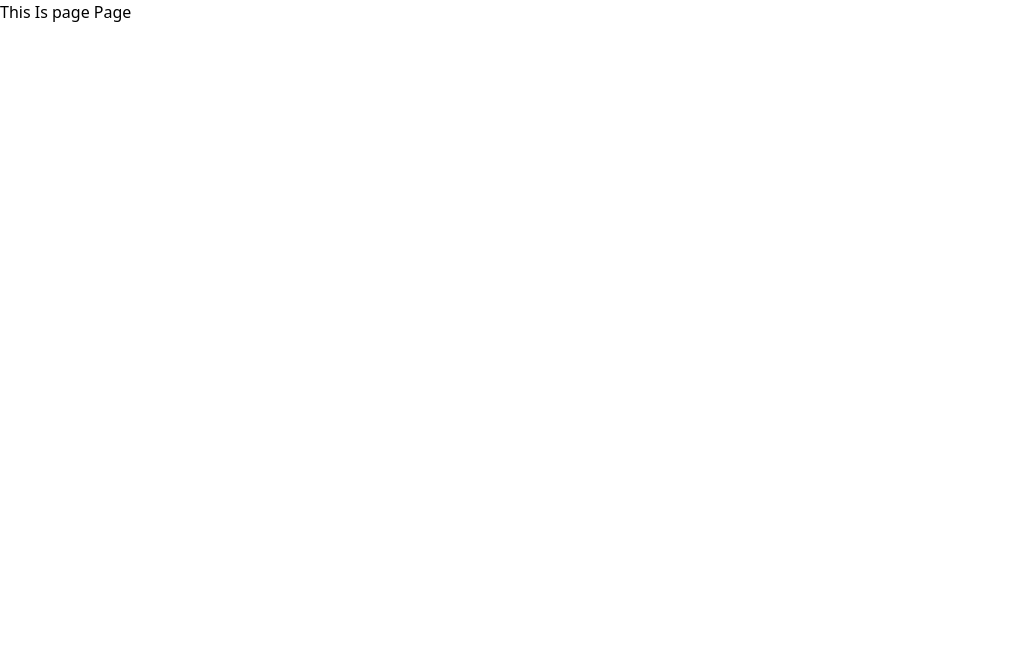
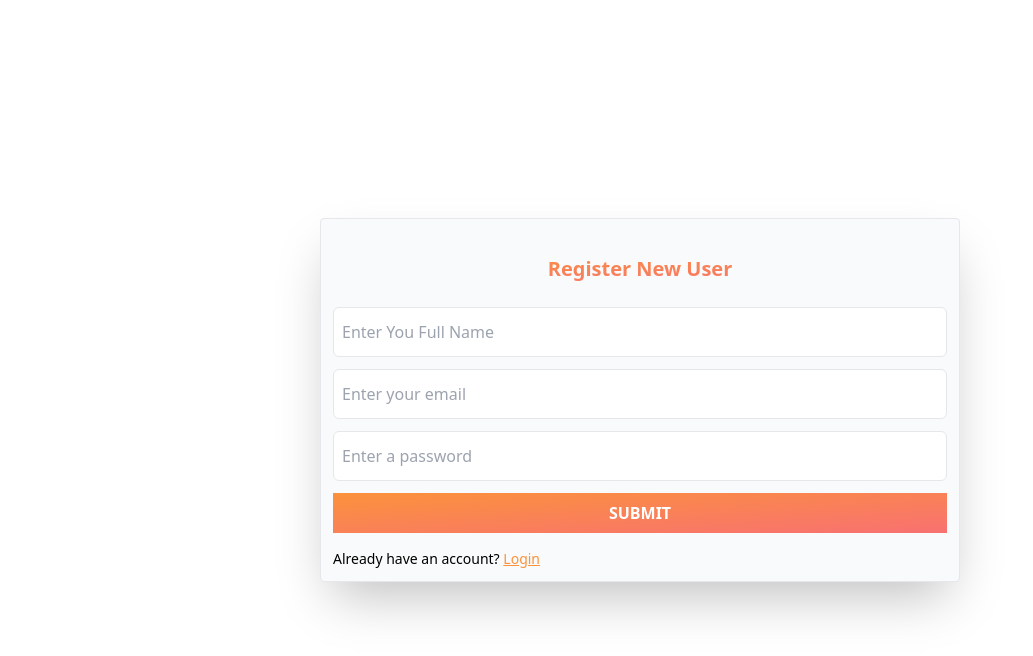
Before and after one commit to naffiziqbal/A_2_Client, a Next.js app: page /registration in a window 1280 px wide. Shown: the top 656 px of the page, without its empty margins (0-1033 px from the left). Built offline with nearby package versions, Linux system fonts and the light colour scheme.

Commit message:
User Registraion and login Page

```diff
--- a/src/app/login/page.tsx
+++ b/src/app/login/page.tsx
@@ -1,7 +1,75 @@
-import React from "react";
+"use client";
+import Loading from "@/components/ui/Loading";
+import { IRegistrationInputs } from "@/types/types";
+import Link from "next/link";
+import React, { useState } from "react";
+import { SubmitHandler, useForm } from "react-hook-form";
 
-const page = () => {
-  return <div></div>;
+const Registration = () => {
+  const [loading, setLoading] = useState(false);
+  const {
+    register,
+    handleSubmit,
+    formState: { errors },
+  } = useForm<IRegistrationInputs>();
+
+  const handleForm: SubmitHandler<IRegistrationInputs> = (data) => {
+    setLoading(true);
+    console.log(data);
+
+    setTimeout(() => {
+      setLoading(false);
+    }, 3000);
+  };
+  return (
+    <div className="absolute top-1/2 left-1/2 -translate-x-1/2 -translate-y-1/2 shadow-2xl w-full md:w-1/2 border h-fit p-3 bg-gray-50 rounded">
+      <h1 className="text-center my-6 text-xl font-bold bg-gradient-to-br from-orange-400  to-red-400 bg-clip-text text-transparent">
+        Welcome Back
+      </h1>
+      <form onSubmit={handleSubmit(handleForm)}>
+        <div className="my-3">
+          <label htmlFor="email" className="leading-8">
+            <input
+              type="email"
+              {...register("email", { required: true })}
+              placeholder="Enter your email"
+              className="border w-full p-2 rounded-md outline-dashed focus:outline-orange-400 outline-none"
+            />
+          </label>
+        </div>
+        <div className="my-3">
+          <label htmlFor="password" className="leading-8">
+            <input
+              type="password"
+              {...register("password", { required: true })}
+              placeholder="Enter a password"
+              className="border w-full p-2 rounded-md outline-dashed focus:outline-orange-400 outline-none"
+            />
+          </label>
+        </div>
+        {loading ? (
+          // <input
+          //   type="submit"
+          //   className="text-center w-full py-2 bg-gradient-to-br from-orange-400 to-red-400 text-white uppercase font-bold cursor-pointer"
+          // />
+          <div className="text-center w-full py-2 bg-gradient-to-br from-orange-400 to-red-400 text-white uppercase font-bold flex justify-center items-center cursor-wait">
+            <Loading />
+          </div>
+        ) : (
+          <input
+            type="submit"
+            className="text-center w-full py-2 bg-gradient-to-br from-orange-400 to-red-400 text-white uppercase font-bold cursor-pointer"
+          />
+        )}
+        <p className="text-sm mt-4">
+          Don&apos; have an account?{" "}
+          <Link className="text-orange-400 underline" href={"/registration"}>
+            Create Account
+          </Link>
+        </p>
+      </form>
+    </div>
+  );
 };
 
-export default page;
+export default Registration;
--- a/src/app/registration/page.tsx
+++ b/src/app/registration/page.tsx
@@ -1,7 +1,85 @@
-import React from "react";
+"use client";
+import Loading from "@/components/ui/Loading";
+import { IRegistrationInputs } from "@/types/types";
+import Link from "next/link";
+import React, { useState } from "react";
+import { SubmitHandler, useForm } from "react-hook-form";
 
-const page = () => {
-  return <div>This Is page Page</div>;
+const Registration = () => {
+  const [loading, setLoading] = useState(false);
+  const {
+    register,
+    handleSubmit,
+    formState: { errors },
+  } = useForm<IRegistrationInputs>();
+
+  const handleForm: SubmitHandler<IRegistrationInputs> = (data) => {
+    setLoading(true);
+    console.log(data);
+
+    setTimeout(() => {
+      setLoading(false);
+    }, 3000);
+  };
+  return (
+    <div className="absolute top-1/2 left-1/2 -translate-x-1/2 -translate-y-1/2 shadow-2xl w-full md:w-1/2 border h-fit p-3 bg-gray-50 rounded">
+      <h1 className="text-center my-6 text-xl font-bold bg-gradient-to-br from-orange-400  to-red-400 bg-clip-text text-transparent">
+        Register New User
+      </h1>
+      <form onSubmit={handleSubmit(handleForm)}>
+        <div className="my-3">
+          <label htmlFor="userName" className="leading-8">
+            <input
+              type="text"
+              {...register("name", { required: true })}
+              placeholder="Enter You Full Name"
+              className="border w-full p-2 rounded-md outline-dashed focus:outline-orange-400 outline-none"
+            />
+          </label>
+        </div>
+        <div className="my-3">
+          <label htmlFor="email" className="leading-8">
+            <input
+              type="email"
+              {...register("email", { required: true })}
+              placeholder="Enter your email"
+              className="border w-full p-2 rounded-md outline-dashed focus:outline-orange-400 outline-none"
+            />
+          </label>
+        </div>
+        <div className="my-3">
+          <label htmlFor="password" className="leading-8">
+            <input
+              type="password"
+              {...register("password", { required: true })}
+              placeholder="Enter a password"
+              className="border w-full p-2 rounded-md outline-dashed focus:outline-orange-400 outline-none"
+            />
+          </label>
+        </div>
+        {loading ? (
+          // <input
+          //   type="submit"
+          //   className="text-center w-full py-2 bg-gradient-to-br from-orange-400 to-red-400 text-white uppercase font-bold cursor-pointer"
+          // />
+          <div className="text-center w-full py-2 bg-gradient-to-br from-orange-400 to-red-400 text-white uppercase font-bold flex justify-center items-center cursor-wait">
+            <Loading />
+          </div>
+        ) : (
+          <input
+            type="submit"
+            className="text-center w-full py-2 bg-gradient-to-br from-orange-400 to-red-400 text-white uppercase font-bold cursor-pointer"
+          />
+        )}
+        <p className="text-sm mt-4">
+          Already have an account?{" "}
+          <Link className="text-orange-400 underline" href={"/login"}>
+            Login
+          </Link>
+        </p>
+      </form>
+    </div>
+  );
 };
 
-export default page;
+export default Registration;
```
Also changed, not shown: src/types/types.ts (+12 -0 lines), src/utils/handleRegistration.ts (added).
